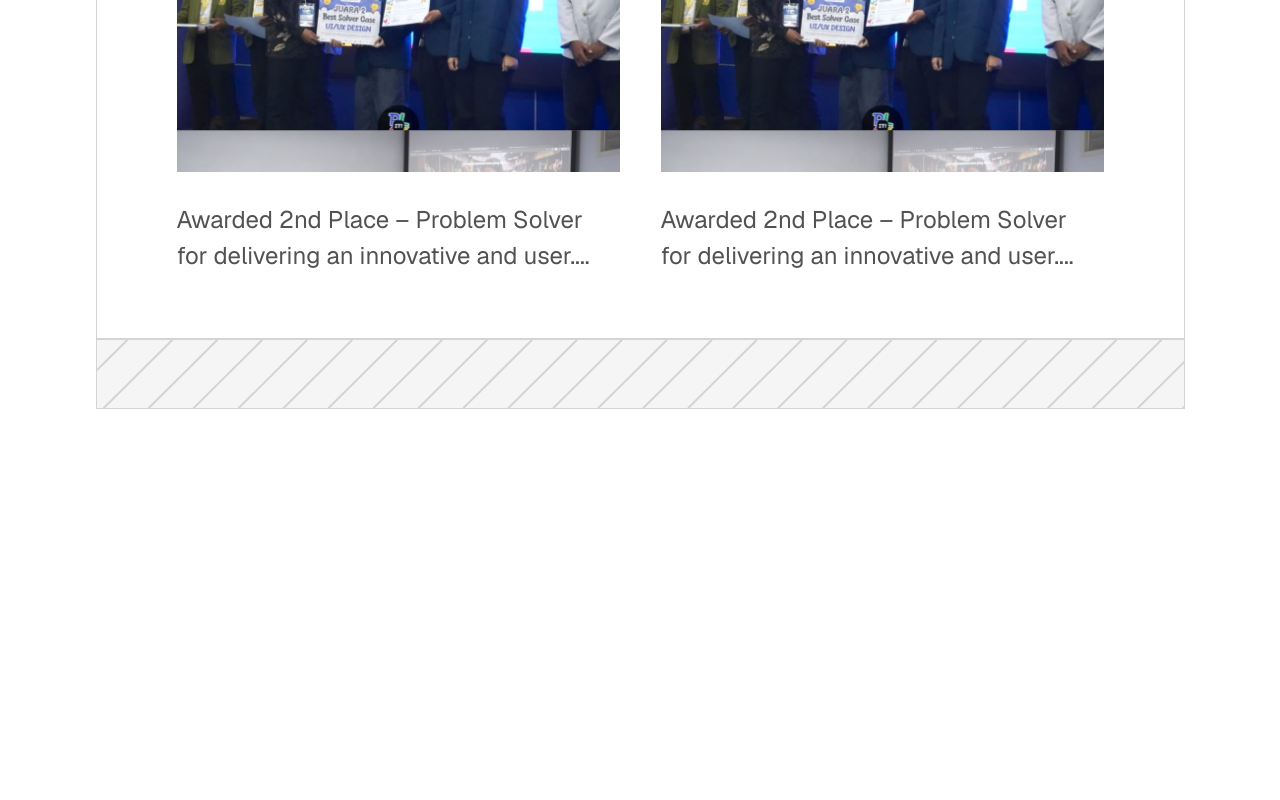
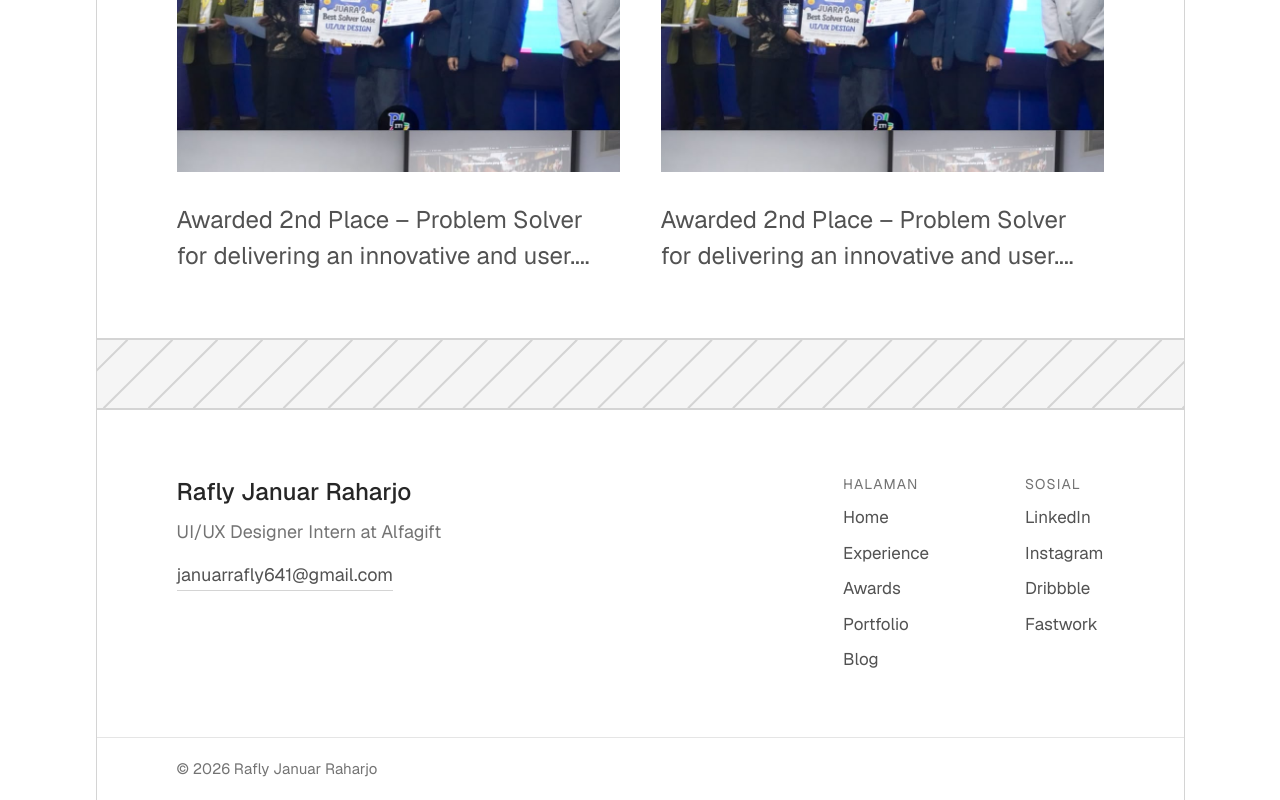
Before and after one commit to RaflyJanuarRaharjo/Rafly-Portofolio, a Next.js app: page /blog in a window 1280 px wide. Shown: the part 1387-2187 px from the top of the page. Before the commit the page ends 1796 px from the top, so only its background shows below. Built offline with nearby package versions, Linux system fonts and the light colour scheme.

Commit message:
Hapus gambar di case study Match

```diff
--- a/app/layout.tsx
+++ b/app/layout.tsx
@@ -3,6 +3,7 @@
 import SiteBackground from "@/components/SiteBackground";
 import AutoMusic from "@/components/AutoMusic";
 import SiteChrome from "@/components/SiteChrome";
+import Footer from "@/components/Footer";
 import ThemeToggle from "@/components/ThemeToggle";
 import "./globals.css";
 
@@ -34,6 +35,7 @@
           <div className="flex w-full max-w-[1089px] flex-col items-start border-l border-r border-neutral-300 bg-white">
             <SiteChrome />
             {children}
+            <Footer />
           </div>
         </div>
       </body>
--- /dev/null
+++ b/components/Footer.tsx
@@ -0,0 +1,80 @@
+import Link from "next/link";
+import { cta, profile } from "@/lib/data";
+
+const pages = [
+  { href: "/", label: "Home" },
+  { href: "/experience", label: "Experience" },
+  { href: "/awards", label: "Awards" },
+  { href: "/portfolio", label: "Portfolio" },
+  { href: "/blog", label: "Blog" },
+];
+
+/* Email diambil dari cta.href supaya tidak ada dua sumber yang bisa beda. */
+const email = cta.href.replace("mailto:", "");
+
+export default function Footer() {
+  return (
+    <footer className="w-full border-t border-neutral-300">
+      <div className="flex w-full flex-col gap-[32px] px-[16px] py-[32px] md:flex-row md:justify-between md:gap-[48px] md:px-[48px] md:py-[48px] lg:px-[80px] lg:py-[64px]">
+        {/* Identitas dan ajakan menghubungi */}
+        <div className="flex max-w-[380px] flex-col gap-[8px]">
+          <p className="text-[18px] font-medium text-neutral-800 md:text-[20px] lg:text-[24px]">
+            {profile.name}
+          </p>
+          <p className="text-[14px] text-neutral-500 md:text-[16px] lg:text-[18px]">
+            {profile.headline}
+          </p>
+          <a
+            href={cta.href}
+            className="mt-[8px] w-fit border-b border-neutral-300 pb-[2px] text-[14px] text-neutral-600 transition-colors hover:border-neutral-600 hover:text-neutral-800 md:text-[16px] lg:text-[18px]"
+          >
+            {email}
+          </a>
+        </div>
+
+        {/* Dua kolom tautan */}
+        <div className="flex gap-[48px] md:gap-[64px] lg:gap-[96px]">
+          <nav aria-label="Halaman" className="flex flex-col gap-[10px]">
+            <p className="text-[13px] uppercase tracking-[0.08em] text-neutral-500 lg:text-[14px]">
+              Halaman
+            </p>
+            {pages.map((p) => (
+              <Link
+                key={p.href}
+                href={p.href}
+                className="text-[14px] text-neutral-600 transition-colors hover:text-neutral-800 md:text-[16px] lg:text-[17px]"
+              >
+                {p.label}
+              </Link>
+            ))}
+          </nav>
+
+          <nav aria-label="Sosial" className="flex flex-col gap-[10px]">
+            <p className="text-[13px] uppercase tracking-[0.08em] text-neutral-500 lg:text-[14px]">
+              Sosial
+            </p>
+            {profile.socials.map((s) => (
+              <a
+                key={s.id}
+                href={s.href}
+                target="_blank"
+                rel="noopener noreferrer"
+                className="text-[14px] text-neutral-600 transition-colors hover:text-neutral-800 md:text-[16px] lg:text-[17px]"
+              >
+                {s.label}
+              </a>
+            ))}
+          </nav>
+        </div>
+      </div>
+
+      {/* Baris penutup */}
+      {/* pr lebih lebar di HP supaya tidak tertimpa tombol tema yang mengambang. */}
+      <div className="w-full border-t border-neutral-200 py-[20px] pl-[16px] pr-[68px] text-[13px] text-neutral-500 md:pl-[48px] md:pr-[48px] md:text-[14px] lg:pl-[80px] lg:pr-[80px] lg:text-[15px]">
+        <p>
+          &copy; {new Date().getFullYear()} {profile.name}
+        </p>
+      </div>
+    </footer>
+  );
+}
```
